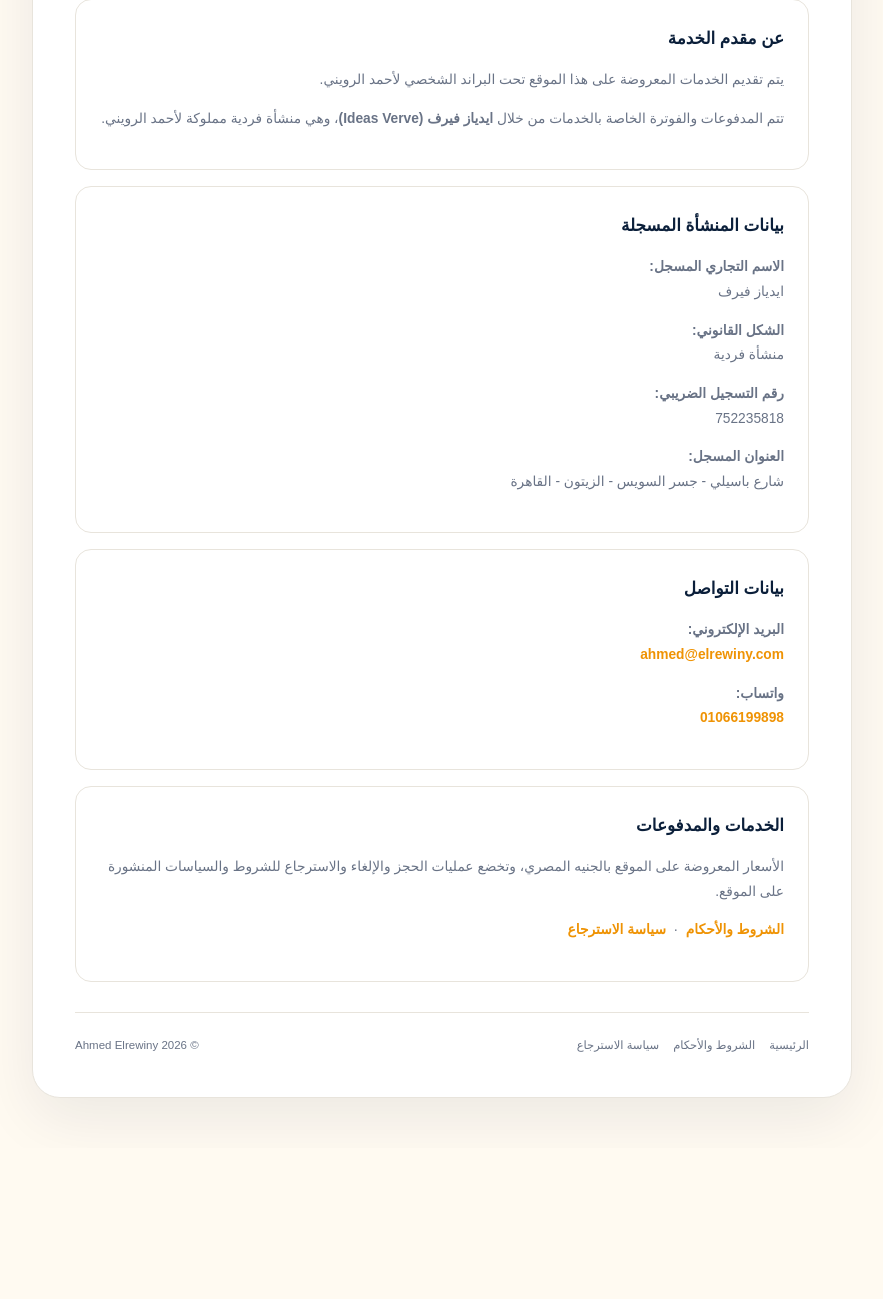
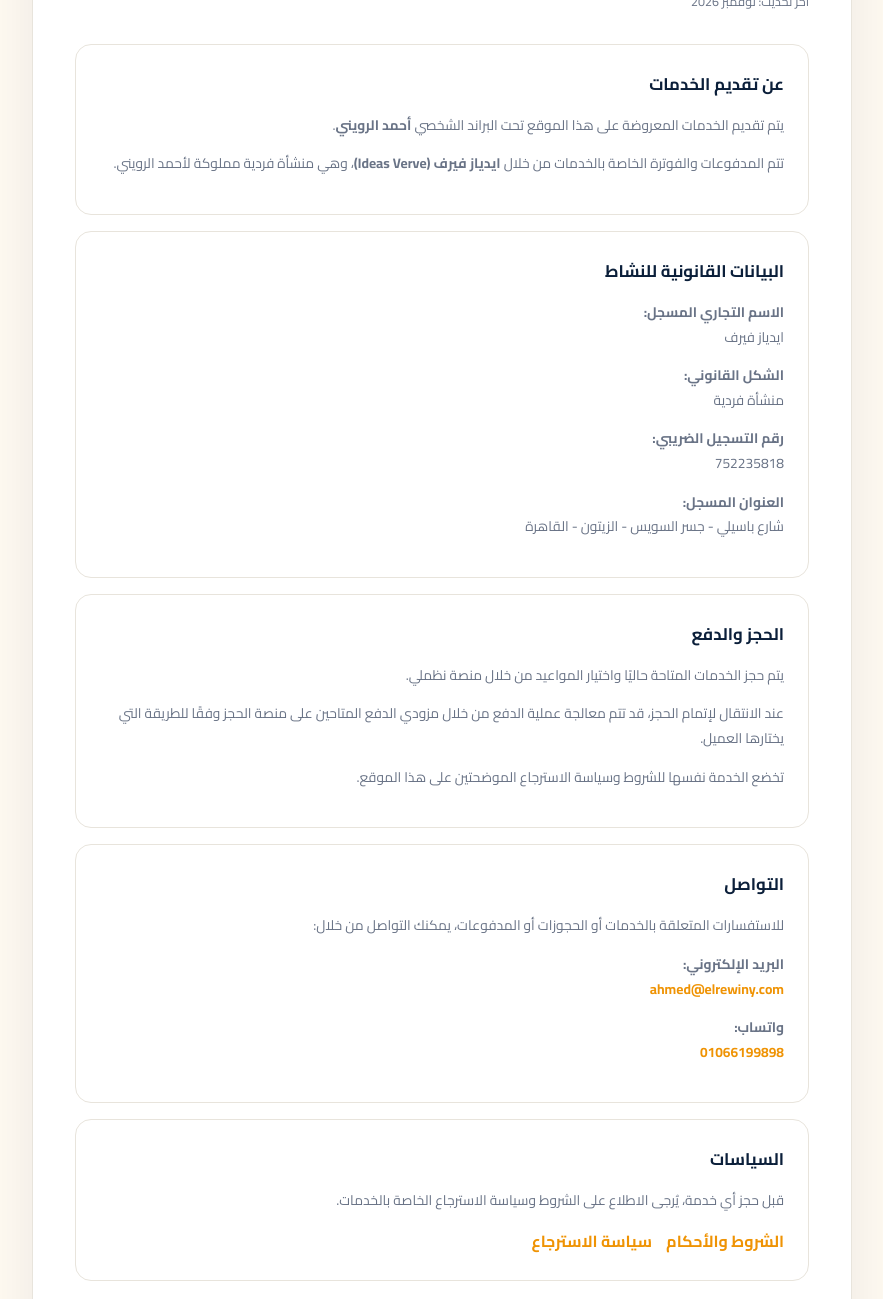
Before and after one commit to elrewinynow/portfolio, a plain HTML site: page business-info.html in a window 1280 px wide. Shown: the part 269-1568 px from the top of the page, without its empty margins (198-1081 px from the left). Before the commit the page ends 1417 px from the top, so only its background shows below. Drawn offline with Linux system fonts and the light colour scheme.

Commit message:
Update business-info.html

```diff
--- a/business-info.html
+++ b/business-info.html
@@ -1,41 +1,76 @@
 <!DOCTYPE html>
 <html lang="ar" dir="rtl">
+
 <head>
   <meta charset="UTF-8">
-  <meta name="viewport" content="width=device-width, initial-scale=1.0">
+
+  <meta
+    name="viewport"
+    content="width=device-width, initial-scale=1.0"
+  >
 
   <title>بيانات النشاط التجاري | أحمد الرويني</title>
 
   <meta
     name="description"
-    content="البيانات التجارية والقانونية الخاصة بالخدمات المقدمة عبر موقع أحمد الرويني."
+    content="بيانات النشاط التجاري والقانوني للخدمات المقدمة عبر موقع أحمد الرويني."
+  >
+
+  <link rel="preconnect" href="https://fonts.googleapis.com">
+  <link rel="preconnect" href="https://fonts.gstatic.com" crossorigin>
+
+  <link
+    href="https://fonts.googleapis.com/css2?family=Cairo:wght@400;500;600;700;800&display=swap"
+    rel="stylesheet"
   >
 
   <link rel="stylesheet" href="style.css">
 </head>
 
+
 <body>
 
-  <main class="card legal-page">
+  <main class="legal-page">
 
-    <a class="back-link" href="index.html">← العودة للرئيسية</a>
+    <a
+      class="back-link"
+      href="index.html"
+    >
+      ← العودة للرئيسية
+    </a>
 
-    <div class="badge">BUSINESS INFORMATION</div>
 
-    <h1 class="legal-title">بيانات النشاط التجاري</h1>
+    <header>
 
-    <p class="legal-updated">
-      بيانات الكيان التجاري المسؤول عن المدفوعات والفوترة
-    </p>
+      <span class="badge">
+        معلومات قانونية
+      </span>
+
+      <h1 class="legal-title">
+        بيانات النشاط التجاري
+      </h1>
+
+      <p class="legal-updated">
+        آخر تحديث: نوفمبر 2026
+      </p>
+
+    </header>
+
 
     <div class="legal-content">
 
+      <!-- Brand relationship -->
+
       <section>
-        <h2>عن مقدم الخدمة</h2>
+
+        <h2>
+          عن تقديم الخدمات
+        </h2>
 
         <p>
-          يتم تقديم الخدمات المعروضة على هذا الموقع تحت
-          البراند الشخصي لأحمد الرويني.
+          يتم تقديم الخدمات المعروضة على هذا الموقع
+          تحت البراند الشخصي
+          <strong>أحمد الرويني</strong>.
         </p>
 
         <p>
@@ -43,10 +78,17 @@
           <strong>ايدياز فيرف (Ideas Verve)</strong>،
           وهي منشأة فردية مملوكة لأحمد الرويني.
         </p>
+
       </section>
 
+
+      <!-- Business information -->
+
       <section>
-        <h2>بيانات المنشأة المسجلة</h2>
+
+        <h2>
+          البيانات القانونية للنشاط
+        </h2>
 
         <p>
           <strong>الاسم التجاري المسجل:</strong><br>
@@ -60,20 +102,60 @@
 
         <p>
           <strong>رقم التسجيل الضريبي:</strong><br>
-          <span dir="ltr">752235818</span>
+          752235818
         </p>
 
         <p>
           <strong>العنوان المسجل:</strong><br>
           شارع باسيلي - جسر السويس - الزيتون - القاهرة
         </p>
+
       </section>
 
+
+      <!-- Booking and payment -->
+
       <section>
-        <h2>بيانات التواصل</h2>
+
+        <h2>
+          الحجز والدفع
+        </h2>
+
+        <p>
+          يتم حجز الخدمات المتاحة حاليًا واختيار
+          المواعيد من خلال منصة نظملي.
+        </p>
+
+        <p>
+          عند الانتقال لإتمام الحجز، قد تتم معالجة
+          عملية الدفع من خلال مزودي الدفع المتاحين
+          على منصة الحجز وفقًا للطريقة التي يختارها العميل.
+        </p>
+
+        <p>
+          تخضع الخدمة نفسها للشروط وسياسة الاسترجاع
+          الموضحتين على هذا الموقع.
+        </p>
+
+      </section>
+
+
+      <!-- Contact -->
+
+      <section>
+
+        <h2>
+          التواصل
+        </h2>
+
+        <p>
+          للاستفسارات المتعلقة بالخدمات أو الحجوزات
+          أو المدفوعات، يمكنك التواصل من خلال:
+        </p>
 
         <p>
           <strong>البريد الإلكتروني:</strong><br>
+
           <a href="mailto:ahmed@elrewiny.com">
             ahmed@elrewiny.com
           </a>
@@ -81,42 +163,62 @@
 
         <p>
           <strong>واتساب:</strong><br>
+
           <a
             href="https://wa.me/201066199898"
             target="_blank"
             rel="noopener noreferrer"
           >
-            <span dir="ltr">01066199898</span>
+            01066199898
           </a>
         </p>
+
       </section>
 
+
+      <!-- Policies -->
+
       <section>
-        <h2>الخدمات والمدفوعات</h2>
+
+        <h2>
+          السياسات
+        </h2>
 
         <p>
-          الأسعار المعروضة على الموقع بالجنيه المصري،
-          وتخضع عمليات الحجز والإلغاء والاسترجاع للشروط
-          والسياسات المنشورة على الموقع.
+          قبل حجز أي خدمة، يُرجى الاطلاع على الشروط
+          وسياسة الاسترجاع الخاصة بالخدمات.
         </p>
 
-        <p>
-          <a href="terms.html">الشروط والأحكام</a>
-          &nbsp;·&nbsp;
-          <a href="refund-policy.html">سياسة الاسترجاع</a>
-        </p>
+        <div class="legal-links">
+
+          <a href="terms.html">
+            الشروط والأحكام
+          </a>
+
+          <a href="refund-policy.html">
+            سياسة الاسترجاع
+          </a>
+
+        </div>
+
       </section>
 
     </div>
 
+
     <footer>
-      <div class="legal-links">
-        <a href="index.html">الرئيسية</a>
-        <a href="terms.html">الشروط والأحكام</a>
-        <a href="refund-policy.html">سياسة الاسترجاع</a>
-      </div>
 
-      <span>© 2026 Ahmed Elrewiny</span>
+      <span>
+        © 2026 Ahmed Elrewiny
+      </span>
+
+      <a
+        class="back-link"
+        href="index.html"
+      >
+        العودة للرئيسية
+      </a>
+
     </footer>
 
   </main>
```
